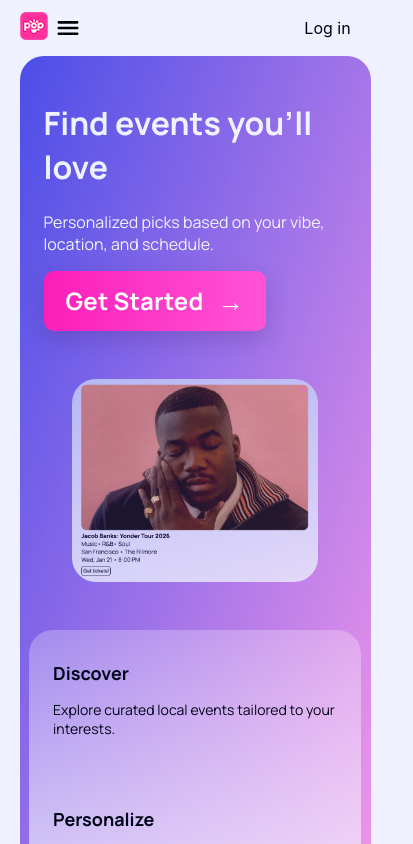
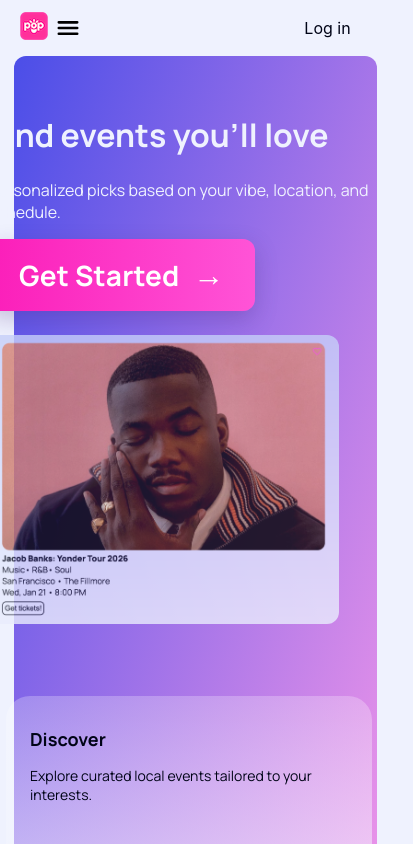
Before and after one commit to ash-kick/event-pop-app, a React (Vite) app: page / in a window 390 px wide. Shown: the top 844 px of the page, 413 px wide, since content can reach past the window. Built offline with nearby package versions, Linux system fonts and the light colour scheme; no server answers; a web font is replaced by a local one.

Commit message:
updating landing page format for smaller and larger screen size changes

```diff
--- a/src/pages/landing/Landing.jsx
+++ b/src/pages/landing/Landing.jsx
@@ -28,11 +28,13 @@ export default function Landing() {
                          </button>
                     </div>
                     <div className="landing-hero-right">
-                         <img
-                              src="/assets/event-card-example.png"
-                              alt="Event card example"
-                              className="event-card-example-image"
-                         />
+                         <div className="landing-hero-image-container">
+                              <img
+                                   src="/assets/event-card-example.png"
+                                   alt="Event card example"
+                                   className="event-card-example-image"
+                              />
+                         </div>
                     </div>
                </div>
                <div className="landing-feature-cards">
--- a/src/styles/Landing.css
+++ b/src/styles/Landing.css
@@ -7,8 +7,8 @@
      width: 90%;
      margin: 0;
      color: var(--palest-purple-color);
-     border-radius: 24px 24px 0px 0px;
-     /* border-radius: 24px; */
+     border-radius: 12px 12px 0px 0px;
+     padding: 12px 12px 0px 0px;
 }
 
 .landing-hero-left {
@@ -17,19 +17,23 @@
 
 .landing-hero {
      display: flex;
-     align-items: center;
      justify-content: space-between;
      margin-left: 48px;
      margin-right: 48px;
      margin-top: 24px;
-     width: 100%;
      padding-left: 48px;
 }
 
+.landing-hero-image-container {
+     display: flex;
+     align-items: center;
+     justify-content: center;
+}
+
 .event-card-example-image {
-     max-width: 70%;
-     min-width: 200px;
-     border-radius: 24px;
+     min-width: 350px;
+     width: 60%;
+     border-radius: 12px;
      opacity: 0.8;
 }
 
@@ -44,7 +48,6 @@
      display: flex;
      justify-content: flex-start;
      width: 90%;
-     /* border-radius: 24px; */
      border-radius: 24px 24px 0px 0px;
      gap: 8px;
      padding: 0 8px 0 8px;
@@ -69,27 +72,29 @@
      color: var(--darkest-blue-color);
 }
 
-@media (max-width: 800px) {
+@media (max-width: 900px) {
      .landing-hero {
           display: flex;
           flex-direction: column;
           margin: 0;
-          padding: 0;
+          padding: 24px;
      }
 
      .landing-hero-left {
-          min-width: 200px;
-          padding: 24px;
+          width: 200px;
+     }
+
+     .landing-hero-image-container {
+          justify-content: left;
      }
 
      .landing-feature-cards {
           display: flex;
           flex-direction: column;
           justify-content: flex-start;
-          width: 90%;
-          /* border-radius: 24px; */
           border-radius: 24px 24px 0px 0px;
           gap: 8px;
+          min-width: 350px;
           padding: 0 8px 0 8px;
           background: linear-gradient(rgba(255, 255, 255, 0.25), var(--palest-purple-color));
           margin-top: 48px;
@@ -99,6 +104,14 @@
           padding: 16px;
           min-width: 25%;
           min-height: 80px;
+     }
+
+     .landing-get-started-button {
+          min-width: 220px;
+          height: 60px;
+          font-size: 24px;
+          border-radius: 10px;
+          padding: 0 22px;
      }
 }
 
@@ -139,13 +152,3 @@
      font-size: 1.1em;
      line-height: 1;
 }
-
-@media (max-width: 800px) {
-     .landing-get-started-button {
-          min-width: 220px;
-          height: 60px;
-          font-size: 24px;
-          border-radius: 10px;
-          padding: 0 22px;
-     }
-}
```
